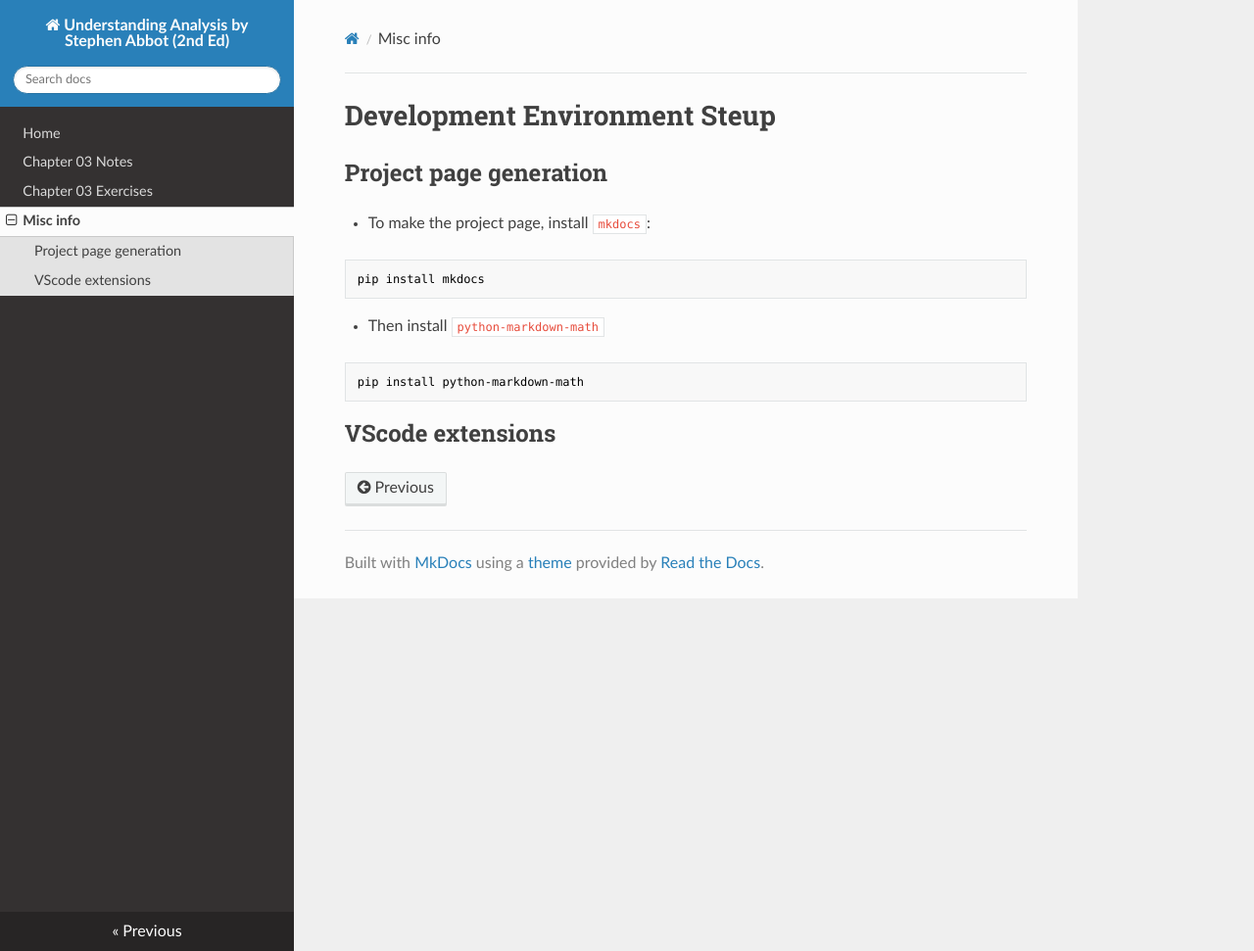
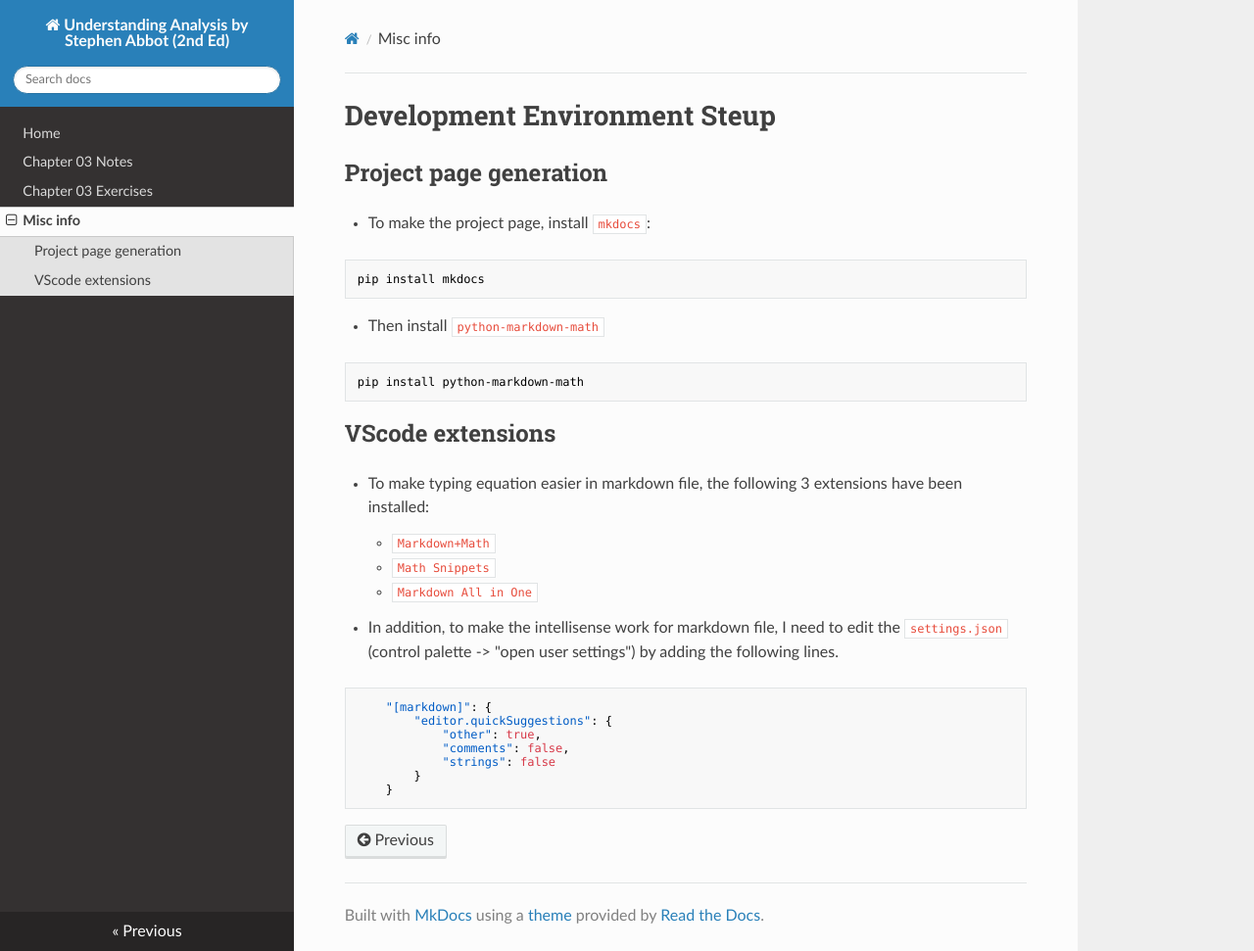
Before and after one commit to eroicaleo/abbot-analysis-2nd, an MkDocs documentation site: the page built from docs/misc.md, in a window 1280 px wide and 971 px high. Shown: the whole window at 98% size. Built offline with MkDocs 1.6.1, drawn with Linux system fonts in a browser that asks for light colours; nearby versions of some CDN libraries.

Commit message:
Updates misc.md
    * Add VS code extensions

````diff
--- a/docs/misc.md
+++ b/docs/misc.md
@@ -15,3 +15,21 @@ pip install python-markdown-math
 ```
 
 ## VScode extensions
+
+* To make typing equation easier in markdown file, the following 3 extensions have been installed:
+    * `Markdown+Math`
+    * `Math Snippets`
+    * `Markdown All in One`
+
+* In addition, to make the intellisense work for markdown file, I need to edit the `settings.json`
+  (control palette -> "open user settings") by adding the following lines.
+
+```json
+    "[markdown]": {
+        "editor.quickSuggestions": {
+            "other": true,
+            "comments": false,
+            "strings": false
+        }
+    }
+```
````
Also changed, not shown: docs/ch03ex.md (+1 -1 lines).
